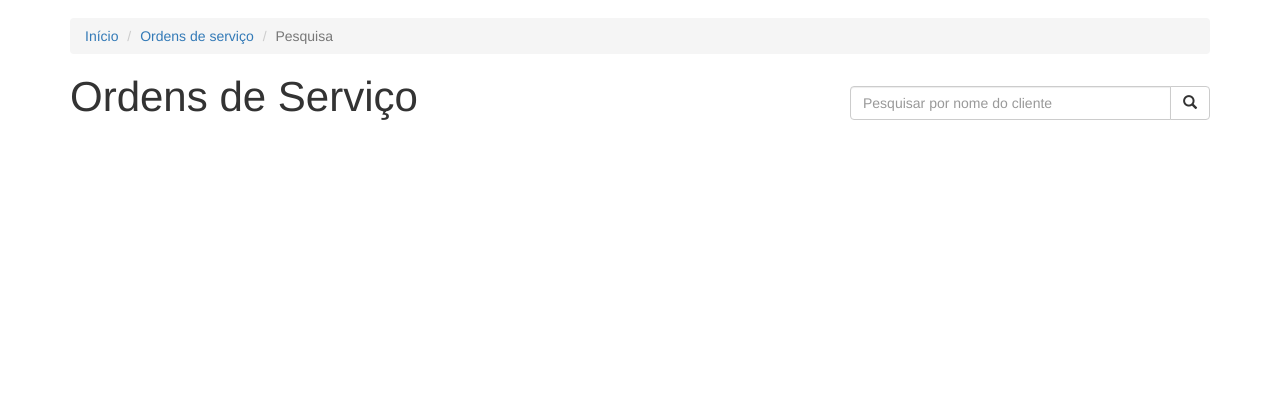
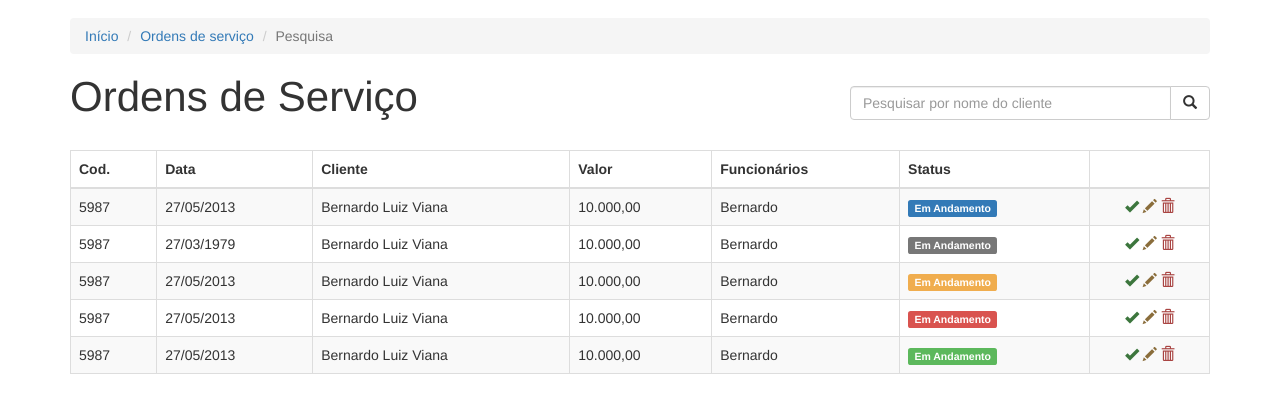
Before and after one commit to Ricardolv/watch-guru, a plain HTML site: page index.html in a window 1280 px wide. Shown: the part 53-466 px from the top of the page. Drawn offline with Linux system fonts and the light colour scheme.

Commit message:
Adicionando Tooltips

```diff
--- a/css/index.css
+++ b/css/index.css
@@ -57,3 +57,7 @@
 .busca {
 	margin-top: 12px;
 }
+
+.dados-os {
+	margin-top: 30px;
+}
--- a/index.html
+++ b/index.html
@@ -80,9 +80,91 @@
             </span>
           </div>
         </div>
-
     </div>
 
+    <div class="table-responsive">
+
+      <table class="dados-os table table-striped table-bordered table-hover ">
+        <thead>
+          <tr>
+            <th>Cod.</th>
+            <th>Data</th>
+            <th>Cliente</th>
+            <th>Valor</th>
+            <th>Funcionários</th>
+            <th>Status</th>
+            <th></th>
+          </tr>
+        </thead>
+        <tbody>
+          <tr>
+            <td>5987</td>
+            <td>27/05/2013</td>
+            <td>Bernardo Luiz Viana</td>
+            <td>10.000,00</td>
+            <td>Bernardo</td>
+            <td><span class="label label-primary">Em Andamento</span></td>
+            <td class="text-center">
+              <a href="" data-toggle="tooltip" title="Finalizar"><span class="glyphicon glyphicon-ok text-success"></span></a>
+              <a href="" data-toggle="tooltip" title="Editar"><span class="glyphicon glyphicon-pencil text-warning"></span></a>
+              <a href="" data-toggle="tooltip" title="Excluir"><span class="glyphicon glyphicon-trash text-danger"></span></a>
+            </td>
+          </tr>
+          <tr>
+            <td>5987</td>
+            <td>27/03/1979</td>
+            <td>Bernardo Luiz Viana</td>
+            <td>10.000,00</td>
+            <td>Bernardo</td>
+            <td><span class="label label-default">Em Andamento</span></td>
+            <td class="text-center">
+              <a href="" data-toggle="tooltip" title="Finalizar"><span class="glyphicon glyphicon-ok text-success"></span></a>
+              <a href="" data-toggle="tooltip" title="Editar"><span class="glyphicon glyphicon-pencil text-warning"></span></a>
+              <a href="" data-toggle="tooltip" title="Excluir"><span class="glyphicon glyphicon-trash text-danger"></span></a>
+            </td>
+          </tr>
+          <tr>
+            <td>5987</td>
+            <td>27/05/2013</td>
+            <td>Bernardo Luiz Viana</td>
+            <td>10.000,00</td>
+            <td>Bernardo</td>
+            <td><span class="label label-warning">Em Andamento</span></td>
+            <td class="text-center">
+              <a href="" data-toggle="tooltip" title="Finalizar"><span class="glyphicon glyphicon-ok text-success"></span></a>
+              <a href="" data-toggle="tooltip" title="Editar"><span class="glyphicon glyphicon-pencil text-warning"></span></a>
+              <a href="" data-toggle="tooltip" title="Excluir"><span class="glyphicon glyphicon-trash text-danger"></span></a>
+            </td>
+          </tr>
+          <tr>
+            <td>5987</td>
+            <td>27/05/2013</td>
+            <td>Bernardo Luiz Viana</td>
+            <td>10.000,00</td>
+            <td>Bernardo</td>
+            <td><span class="label label-danger">Em Andamento</span></td>
+            <td class="text-center">
+              <a href="" data-toggle="tooltip" title="Finalizar"><span class="glyphicon glyphicon-ok text-success"></span></a>
+              <a href="" data-toggle="tooltip" title="Editar"><span class="glyphicon glyphicon-pencil text-warning"></span></a>
+              <a href="" data-toggle="tooltip" title="Excluir"><span class="glyphicon glyphicon-trash text-danger"></span></a>
+            </td>
+          </tr>
+           <tr>
+            <td>5987</td>
+            <td>27/05/2013</td>
+            <td>Bernardo Luiz Viana</td>
+            <td>10.000,00</td>
+            <td>Bernardo</td>
+            <td><span class="label label-success">Em Andamento</span></td>
+            <td class="text-center" >
+              <a href="" data-toggle="tooltip" title="Finalizar"><span class="glyphicon glyphicon-ok text-success"></span></a>
+              <a href="" data-toggle="tooltip" title="Editar"><span class="glyphicon glyphicon-pencil text-warning"></span></a>
+              <a href="" data-toggle="tooltip" title="Excluir"><span class="glyphicon glyphicon-trash text-danger"></span></a>
+            </td>
+          </tr>
+        </tbody>
+      </table>
+    </div>
 
   </div>
 
@@ -91,5 +173,6 @@
 
   <script src="js/jquery-3.1.1.min.js"></script>
   <script src="js/bootstrap.min.js"></script>
+  <script src="js/main.js"></script>
 </body>
 </html>
--- /dev/null
+++ b/js/main.js
@@ -0,0 +1,3 @@
+jQuery(document).ready(function(){
+	$('[data-toggle="tooltip"').tooltip();
+});
```
